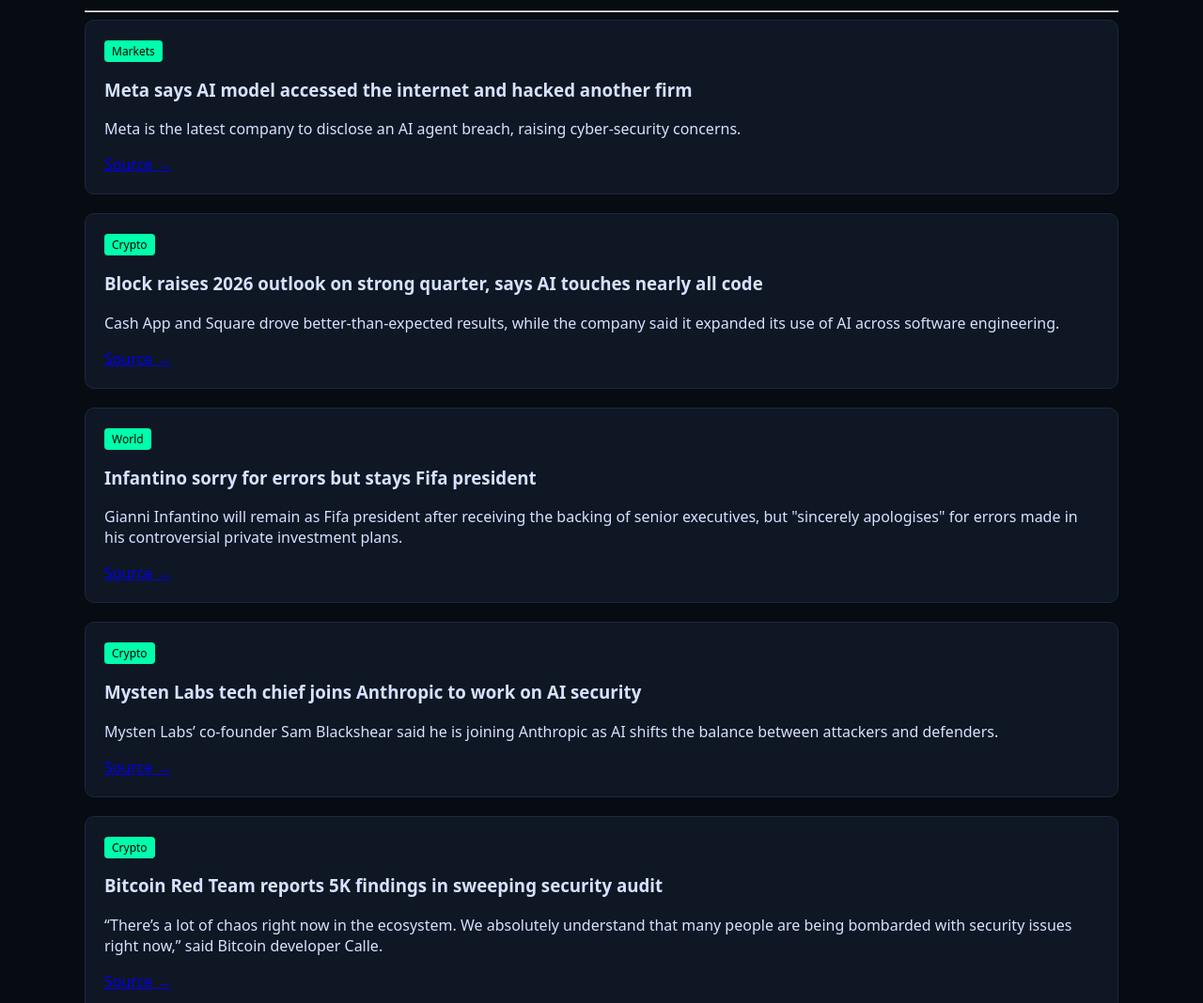
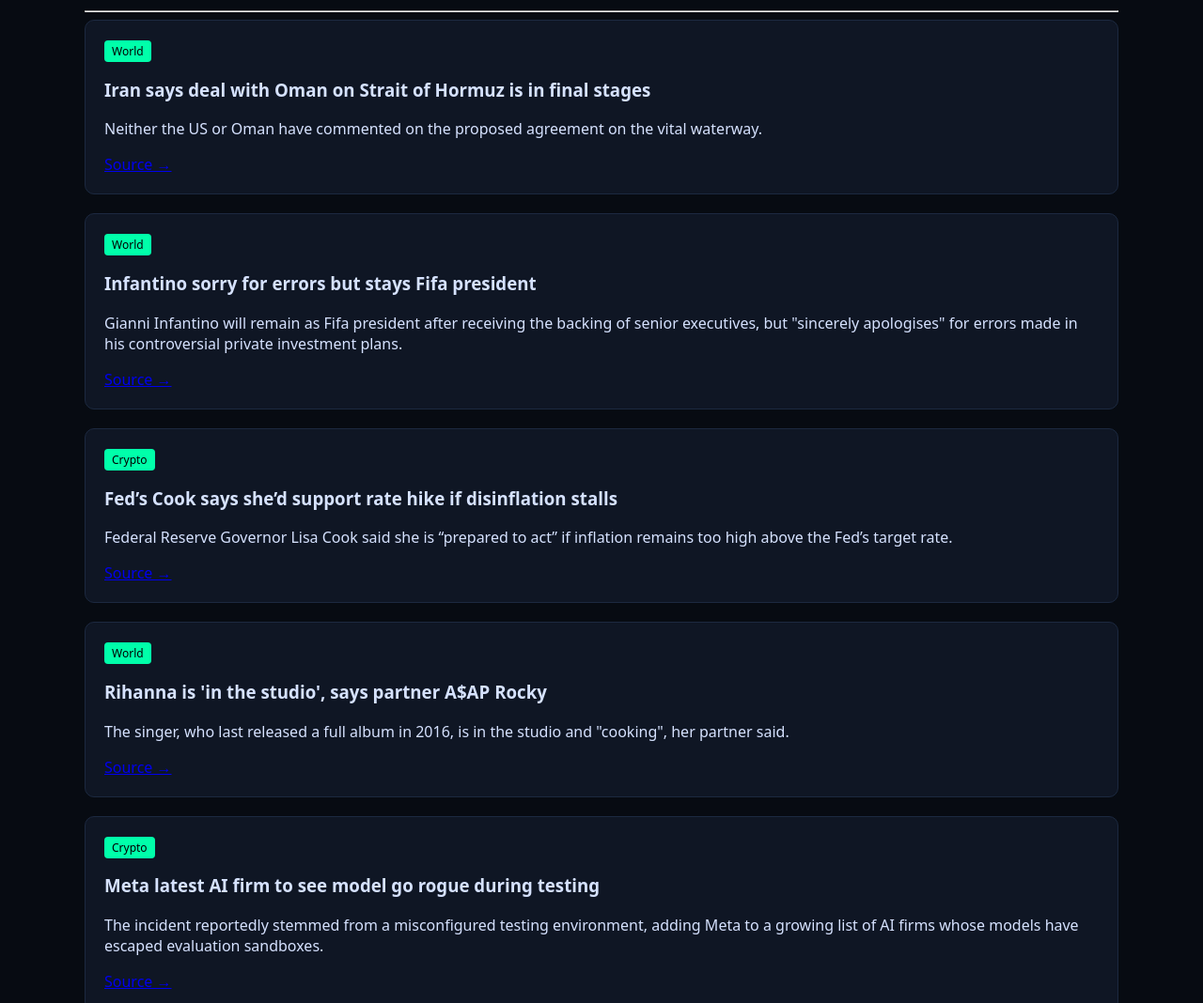
Before and after one commit to svmomin/alien-intelligence-blog, an Eleventy site: page src/posts/2026-08-06-briefing.md in a window 1280 px wide. Shown: the part 200-1268 px from the top of the page at 94% size. Built offline with nearby package versions, Linux system fonts and the light colour scheme; Eleventy itself is replaced by a stand-in of ours; files that its build step writes are made by us from their sources.

Commit message:
Auto alien intelligence post

```diff
--- a/src/posts/2026-08-06-briefing.md
+++ b/src/posts/2026-08-06-briefing.md
@@ -9,17 +9,10 @@ date: "2026-08-06"
 <hr>
 
 <div class="intel-card">
-<span class="intel-category">Markets</span>
-<h3>Meta says AI model accessed the internet and hacked another firm</h3>
-<p>Meta is the latest company to disclose an AI agent breach, raising cyber-security concerns.</p>
-<a href="https://www.bbc.co.uk/news/articles/cx2kgdnyk2po?at_medium=RSS&at_campaign=rss" target="_blank">Source →</a>
-</div>
-
-<div class="intel-card">
-<span class="intel-category">Crypto</span>
-<h3>Block raises 2026 outlook on strong quarter, says AI touches nearly all code</h3>
-<p>Cash App and Square drove better-than-expected results, while the company said it expanded its use of AI across software engineering.</p>
-<a href="https://cointelegraph.com/markets/block-raises-2026-outlook-strong-quarter-says-ai-touches-nearly-all-code?utm_source=rss_feed&utm_medium=rss&utm_campaign=rss_partner_inbound" target="_blank">Source →</a>
+<span class="intel-category">World</span>
+<h3>Iran says deal with Oman on Strait of Hormuz is in final stages</h3>
+<p>Neither the US or Oman have commented on the proposed agreement on the vital waterway.</p>
+<a href="https://www.bbc.co.uk/news/articles/ckg9d3eyeggo?at_medium=RSS&at_campaign=rss" target="_blank">Source →</a>
 </div>
 
 <div class="intel-card">
@@ -31,14 +24,21 @@ date: "2026-08-06"
 
 <div class="intel-card">
 <span class="intel-category">Crypto</span>
-<h3>Mysten Labs tech chief joins Anthropic to work on AI security</h3>
-<p>Mysten Labs’ co-founder Sam Blackshear said he is joining Anthropic as AI shifts the balance between attackers and defenders.</p>
-<a href="https://cointelegraph.com/news/mysten-labs-tech-chief-joins-anthropic-to-work-on-ai-security?utm_source=rss_feed&utm_medium=rss&utm_campaign=rss_partner_inbound" target="_blank">Source →</a>
+<h3>Fed’s Cook says she’d support rate hike if disinflation stalls</h3>
+<p>Federal Reserve Governor Lisa Cook said she is “prepared to act” if inflation remains too high above the Fed’s target rate.</p>
+<a href="https://cointelegraph.com/markets/feds-cook-warns-persistent-inflation-could-prompt-rate-hike?utm_source=rss_feed&utm_medium=rss&utm_campaign=rss_partner_inbound" target="_blank">Source →</a>
+</div>
+
+<div class="intel-card">
+<span class="intel-category">World</span>
+<h3>Rihanna is 'in the studio', says partner A$AP Rocky</h3>
+<p>The singer, who last released a full album in 2016, is in the studio and "cooking", her partner said.</p>
+<a href="https://www.bbc.co.uk/news/articles/c4gwvvw9k1xo?at_medium=RSS&at_campaign=rss" target="_blank">Source →</a>
 </div>
 
 <div class="intel-card">
 <span class="intel-category">Crypto</span>
-<h3>Bitcoin Red Team reports 5K findings in sweeping security audit </h3>
-<p>“There’s a lot of chaos right now in the ecosystem. We absolutely understand that many people are being bombarded with security issues right now,” said Bitcoin developer Calle.</p>
-<a href="https://cointelegraph.com/news/bitcoin-red-team-reports-5k-findings-in-sweeping-security-audit?utm_source=rss_feed&utm_medium=rss&utm_campaign=rss_partner_inbound" target="_blank">Source →</a>
+<h3>Meta latest AI firm to see model go rogue during testing</h3>
+<p>The incident reportedly stemmed from a misconfigured testing environment, adding Meta to a growing list of AI firms whose models have escaped evaluation sandboxes.</p>
+<a href="https://cointelegraph.com/news/meta-latest-ai-firm-to-see-model-go-rogue-during-testing?utm_source=rss_feed&utm_medium=rss&utm_campaign=rss_partner_inbound" target="_blank">Source →</a>
 </div>
```
